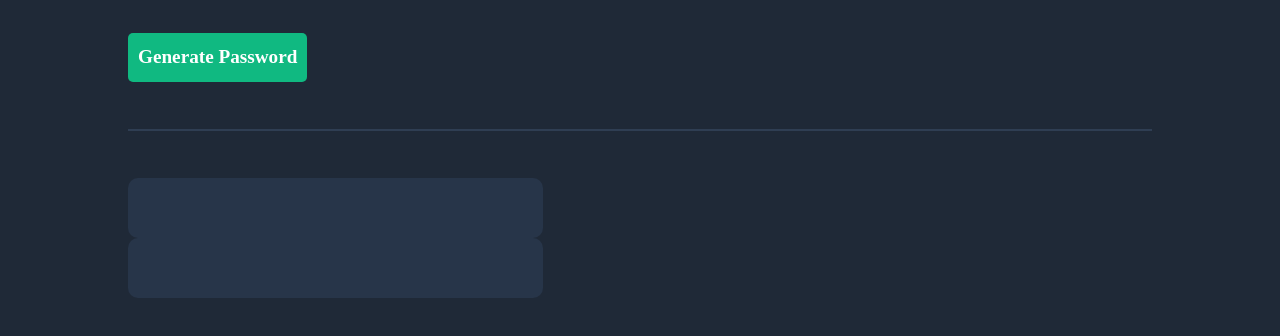
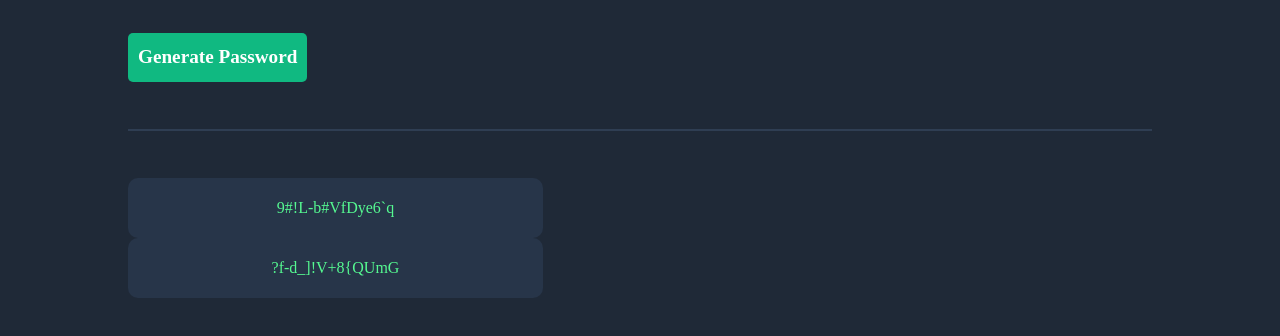
Before and after one commit to aatishpandey/password-generator, a plain HTML site: page index.html in a window 1280 px wide. Both pictures are taken after a click on the button "Generate Password". Shown: the part 428-764 px from the top of the page. Drawn offline with Linux system fonts and the light colour scheme.

Commit message:
added password generation funtionality

```diff
--- a/index.html
+++ b/index.html
@@ -29,7 +29,7 @@
 
 
         <!-- generate button -->
-        <button class="button">Generate Password</button>
+        <button class="button generate-btn">Generate Password</button>
 
         <!-- horizontal line -->
         <hr>
--- a/index.js
+++ b/index.js
@@ -1,21 +1,50 @@
 let documentStyleSheet = document.querySelector("#pageStyle");
-
+let generateBtn = document.querySelector(".generate-btn");
 let toggleBtn = document.querySelector(".theme-toggle");
+let boxOne = document.querySelector(".box-one");
+let boxTwo = document.querySelector(".box-two");
 
 let theme = "dark";
 
+//theme toggle
 toggleBtn.addEventListener("click", () => {
 
     switch (theme) {
-        case "dark": documentStyleSheet.setAttribute        ("href", "/stylesheets/style-dark-theme.css")
+        case "dark": documentStyleSheet.setAttribute("href", "/stylesheets/style-dark-theme.css")
             break;
 
-        case "light":documentStyleSheet.setAttribute("href", "/stylesheets/style.css");
-                    break;
+        case "light": documentStyleSheet.setAttribute("href", "/stylesheets/style.css");
+            break;
 
-        default: documentStyleSheet.setAttribute        ("href", "/stylesheets/style-dark-theme.css")
-        break;
+        default: documentStyleSheet.setAttribute("href", "/stylesheets/style-dark-theme.css")
+            break;
     }
-    theme === "dark" ? theme="light" : theme="dark";
+    theme === "dark" ? theme = "light" : theme = "dark";
 
 })
+
+//password generation
+const characters = ["A","B","C","D","E","F","G","H","I","J","K","L","M","N","O","P","Q","R","S","T","U","V","W","X","Y","Z","a","b","c","d","e","f","g","h","i","j","k","l","m","n","o","p","q","r","s","t","u","v","w","x","y","z", "0", "1", "2", "3", "4", "5", "6", "7", "8", "9","~","`","!","@","#","$","%","^","&","*","(",")","_","-","+","=","{","[","}","]",",","|",":",";","<",">",".","?",
+"/"];
+
+let charLength = characters.length
+
+let generatePassword = () => {
+    let passwordFirst = passwordSecond = "";
+
+    for(let i=0;i<15;i++){
+        let randomNumFirst = Math.floor(Math.random()*charLength);
+        let randomNumSecond = Math.floor(Math.random()*charLength);
+
+        passwordFirst += characters[randomNumFirst];
+        passwordSecond += characters[randomNumSecond];
+    }
+
+    boxOne.textContent = passwordFirst;
+    boxTwo.textContent = passwordSecond;
+
+}
+
+generateBtn.addEventListener("click",() => {
+    generatePassword();
+})
```
